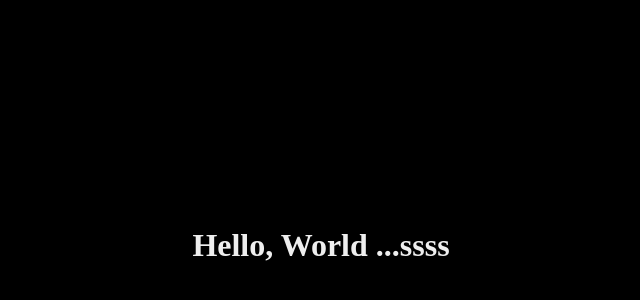
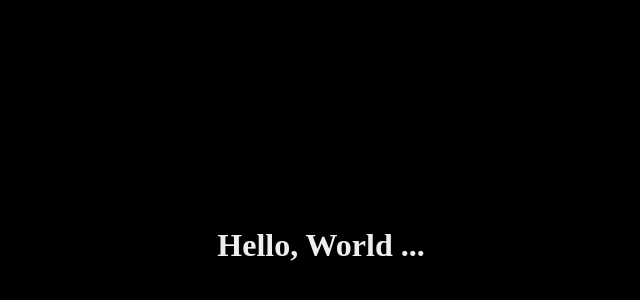
Before and after one commit to April-Ice/angular_web, a website: page src/index.html in a window 1280 px wide. Shown: the part 176-476 px from the top of the page, without its empty margins (319-959 px from the left). Drawn offline with Linux system fonts and the light colour scheme.

Commit message:
测试vscode git

```diff
--- a/src/index.html
+++ b/src/index.html
@@ -39,7 +39,7 @@
 <body>
     <my-app></my-app>
     <div class="loading">
-        <h1>Hello, World ...ssss</h1>
+        <h1>Hello, World ...</h1>
     </div>
 </body>
 
```
